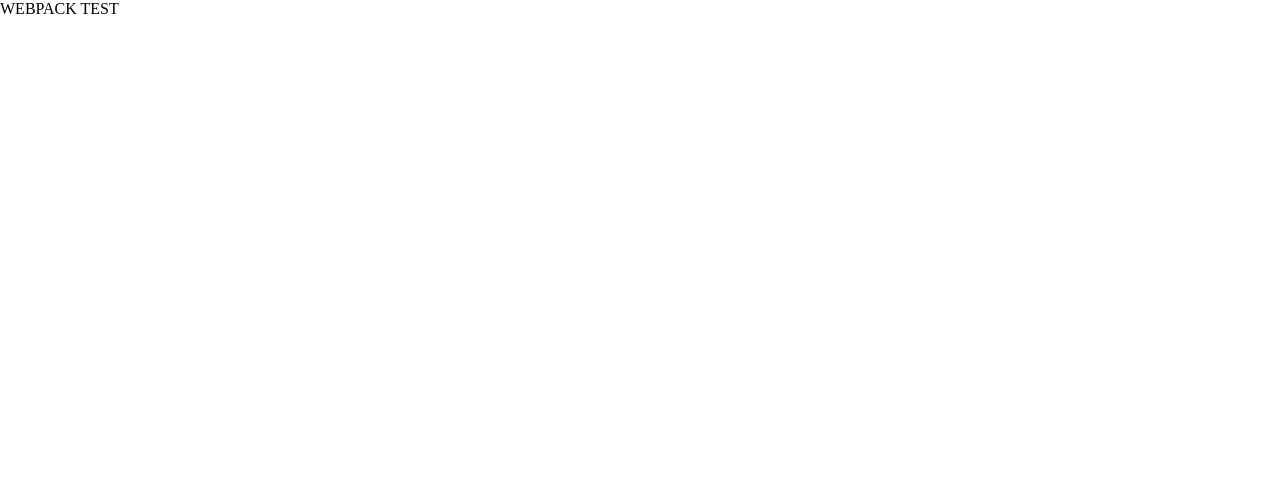
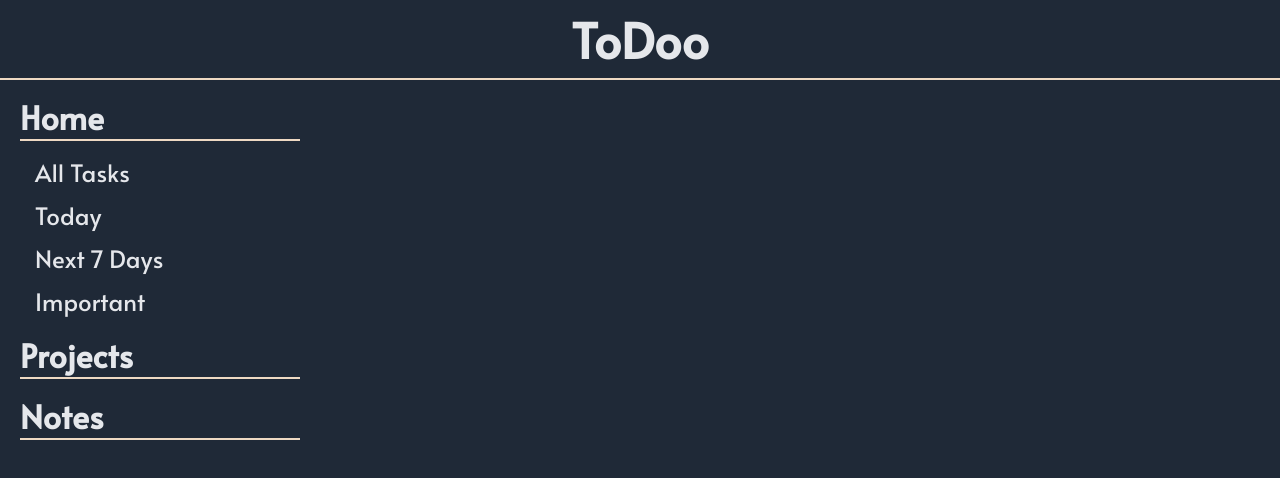
Before and after one commit to myinan/to-do-app, a website built with webpack: page src/index.html in a window 1280 px wide. Built offline with nearby package versions, Linux system fonts and the light colour scheme.

Commit message:
Create base html structure

```diff
--- a/src/index.html
+++ b/src/index.html
@@ -6,6 +6,25 @@
     <title>Document</title>
 </head>
 <body>
-    WEBPACK TEST
+    <h1>ToDoo</h1>
+    <div class="sidebar-container">
+        <div class="home-container">
+            <h2>Home</h2>
+            <div class="home-inner-container">
+                <div class="all-tasks">All Tasks</div>
+                <div class="today-tasks">Today</div>
+                <div class="next-seven-days-tasks">Next 7 Days</div>
+                <div class="important-tasks">Important</div>
+            </div>
+        </div>
+
+        <div class="projects-container">
+            <h2>Projects</h2>
+        </div>
+
+        <div class="notes-container">
+            <h2>Notes</h2>
+        </div>
+    </div>
 </body>
 </html>
--- a/src/style.css
+++ b/src/style.css
@@ -3,3 +3,61 @@
     margin: 0;
     box-sizing: border-box;
 }
+
+@font-face {
+    font-family: "Alata";
+    src: url("assets/Alata-Regular.ttf");
+}
+
+:root {
+    --bg-color-main: #1f2937;
+    --header-border-color: #eed9c3;
+
+    background-color: var(--bg-color-main);
+    font-family: "Alata";
+    font-size: 16px;
+    color: #e5e7eb;
+}
+
+body {
+    display: grid;
+    grid-template-rows: 80px 1fr;
+    grid-template-columns: 320px 1fr;
+}
+
+h1 {
+    grid-area: 1 / 1 / 2 / 3;
+    display: flex;
+    justify-content: center;
+    align-items: center;
+    border-bottom: 2px solid var(--header-border-color);
+    font-size: 3rem;
+    font-weight: 900;
+}
+
+.sidebar-container {
+    grid-area: 2 / 1 / 3 / 2;
+    display: flex;
+    flex-direction: column;
+    gap: 15px;
+    padding: 15px 20px;
+    font-size: 1.5rem;
+}
+
+.sidebar-container h2 {
+    border-bottom: 2px solid var(--header-border-color);
+    font-size: 2rem;
+}
+
+.home-container {
+    display: flex;
+    flex-direction: column;
+    gap: 15px;
+}
+
+.home-inner-container {
+    display: flex;
+    flex-direction: column;
+    gap: 10px;
+    padding: 0px 15px;
+}
```
Also changed, not shown: src/assets/Alata-Regular.ttf (added).
